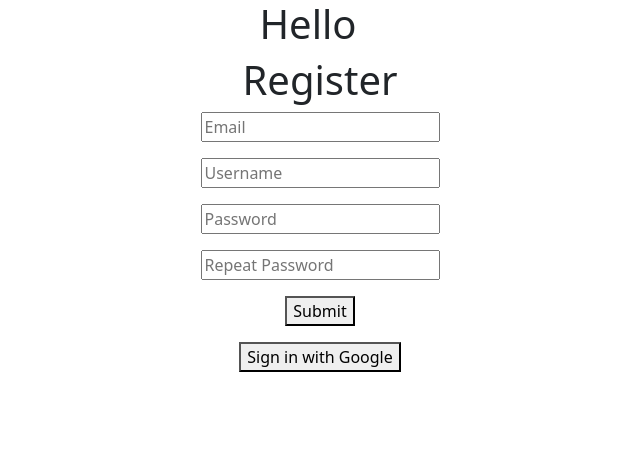
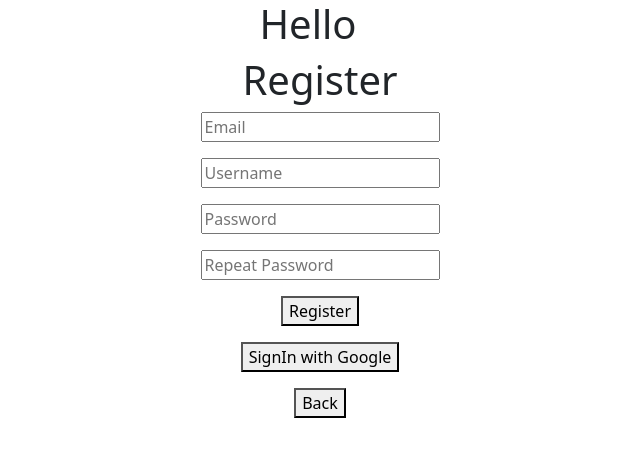
Before and after one commit to WiktorKarnia/CarHunters, a Vue app: page /register in a window 1280 px wide. Shown: the top 456 px of the page, without its empty margins (332-972 px from the left). Built offline with nearby package versions, Linux system fonts and the light colour scheme; no server answers.

Commit message:
still not perfect but working comments

```diff
--- a/src/components/LoginComponent1.vue
+++ b/src/components/LoginComponent1.vue
@@ -11,6 +11,9 @@
             <p>
                 <button @click="signInWithGoogle" :disabled="loading">{{ loading ? 'Loading...' : 'Sign in with Google' }}</button>
             </p>
+            <p>
+              <button @click="goBack" :disabled="loading">{{ loading ? 'Loading...' : 'Back' }}</button>
+          </p>
         </div>
         <div v-else>
             <p>Logging In...</p>
@@ -82,6 +85,9 @@
         loading.value = false;
       });
   };
+  const goBack = () => {
+    router.push('/hello')
+  }
 
   </script>
 
--- a/src/components/NavbarComponent1.vue
+++ b/src/components/NavbarComponent1.vue
@@ -70,7 +70,7 @@ const auth = getAuth();
 const handleSignOut = () => {
   signOut(auth).then(() => {
     console.log("Signed out")
-    router.push("/")
+    router.push("/hello")
   })
 };
 </script>
--- a/src/components/RegisterComponent.vue
+++ b/src/components/RegisterComponent.vue
@@ -6,8 +6,9 @@
             <p><input type="text" placeholder="Username" v-model="username" /></p>
             <p><input type="password" placeholder="Password" v-model="password" /></p>
             <p><input type="password" placeholder="Repeat Password" v-model="repeat_password" /></p>
-            <p><button @click="register">Submit</button></p>
-            <p><button @click="signInWithGoogle">Sign in with Google</button></p>
+            <p><button @click="register" :disabled="loading">{{ loading ? 'Loading...' : 'Register' }}</button></p>
+            <p><button @click="signInWithGoogle" :disabled="loading">{{ loading ? 'Loading...' : 'SignIn with Google' }}</button></p>
+            <p><button @click="goBack" :disabled="loading">{{ loading ? 'Loading...' : 'Back' }}</button></p>
         </div>
         <div v-else>
             <p>Creating your account...</p>
@@ -112,6 +113,9 @@ const signInWithGoogle = () => {
          });
 
 };
+const goBack = () => {
+    router.push('/hello')
+  }
 
 </script>
 
--- a/src/router/router.js
+++ b/src/router/router.js
@@ -53,7 +53,7 @@ const router = createRouter({
     },
     },
     {
-      path: '/',
+      path: '/hello',
       name: 'Hello',
       component: () => import('../views/HelloView.vue')
     },
--- a/src/views/HelloView.vue
+++ b/src/views/HelloView.vue
@@ -7,22 +7,19 @@
         <button>
             <router-link to="/register">Register</router-link>
         </button>
-        <button @click="handleSignOut">
-            Logout
-        </button>
     </div>
 </template>
 
 <script setup>
-import { getAuth, signOut } from 'firebase/auth';
-import router from '../router/router'
+// import { getAuth, signOut } from 'firebase/auth';
+// import router from '../router/router'
 
-const auth = getAuth();
+// const auth = getAuth();
 
-const handleSignOut = () => {
-  signOut(auth).then(() => {
-    console.log("Signed out")
-    router.push("/login")
-  })
-};
+// const handleSignOut = () => {
+//   signOut(auth).then(() => {
+//     console.log("Signed out")
+//     router.push("/login")
+//   })
+// };
 </script>
--- a/src/views/PostsView.vue
+++ b/src/views/PostsView.vue
@@ -139,7 +139,7 @@
 
               const car = cars.find((car) => car.id === post_id)
               car.comments = await countComments(post_id);
-
+              fetchComments(post_id);
             })
 
             .catch((error) => {
```
